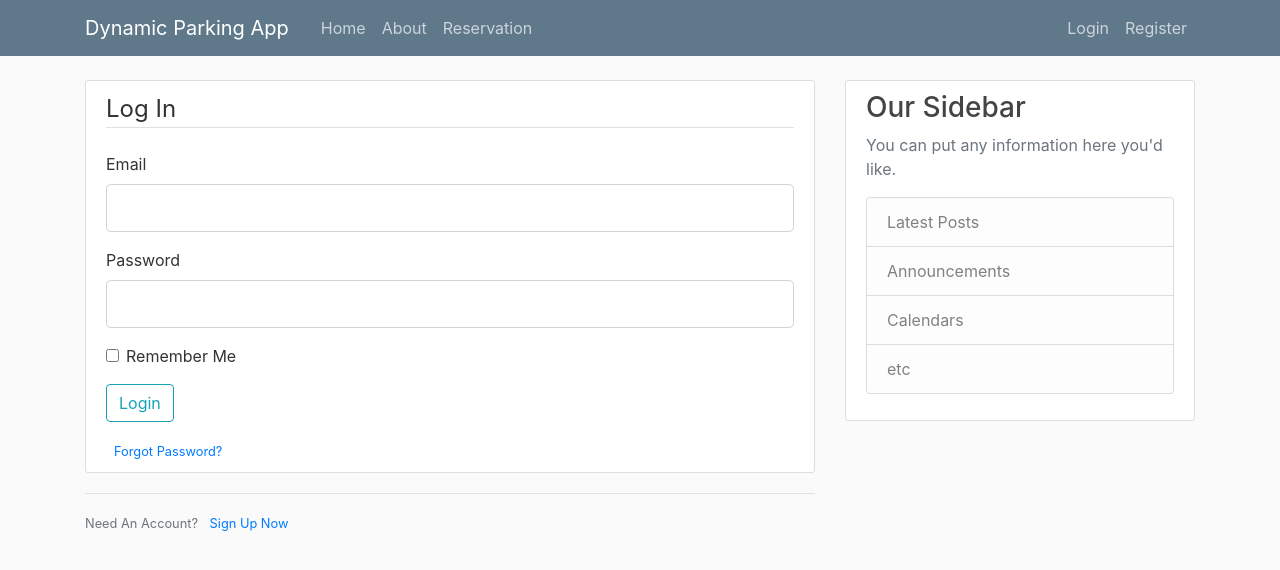
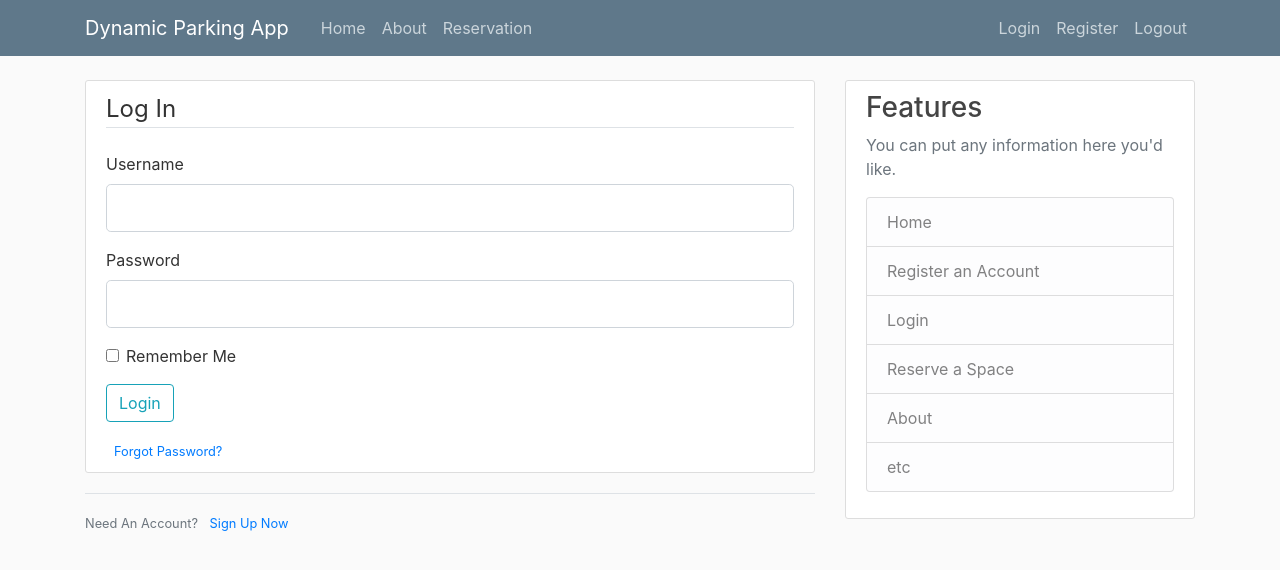
Before and after one commit to jvescio1996/KFC, a Flask app: page /login in a window 1280 px wide. Shown: the top 570 px of the page. Run offline with Flask 2, Linux system fonts and the light colour scheme; data that the repository does not hold is empty; some libraries are stand-ins or nearby versions.

Commit message:
Add files via upload

```diff
--- a/app.py
+++ b/app.py
@@ -1,15 +1,39 @@
-from flask import Flask, render_template, url_for, flash, redirect
+from datetime import datetime
+from flask import Flask, render_template, url_for, flash, redirect, request, session
+from flask_sqlalchemy import SQLAlchemy
 from forms import RegistrationForm, LoginForm, ReservationForm
+import pymysql
+import hashlib
+from passlib.hash import sha256_crypt
+
+
+salt = "3b0"
+
+pymysql.install_as_MySQLdb()
 
 app = Flask(__name__)
 app.config['SECRET_KEY'] = '5791628bb0b13ce0c676dfde280ba245'
 
+
+"""
+# Configure database connection
+cnxn = pymysql.connect(user="dpaAdmin", password="XN@mV9ztP4fe", host="dynamicparking.mysql.database.azure.com", port=3306, database="dynamicparking", ssl_ca="DigiCertGlobalRootCA.crt.pem", ssl_disabled=True)
+cursor = cnxn.cursor()
+
+print ("connected to database")
+"""
 posts = [
     {
-        'author': 'Keanu Reeves Fan Club',
-        'title': 'Dynamic Parking App',
-        'content': 'Hello and Welcome to the Dynamic Parking App (DPA) Homepage! ',
-        'date_posted': 'September 2, 1964'
+        'author': 'Daniel Pay',
+        'title': 'Blog Post 1',
+        'content': 'First post content',
+        'date_posted': 'April 20, 2018'
+    },
+    {
+        'author': 'Jane Doe',
+        'title': 'Blog Post 2',
+        'content': 'Second post content',
+        'date_posted': 'April 21, 2018'
     }
 ]
 
@@ -17,6 +41,7 @@ posts = [
 @app.route("/")
 @app.route("/home")
 def home():
+
     return render_template('home.html', posts=posts)
 
 
@@ -29,8 +54,10 @@ def about():
 def reservation():
     form = ReservationForm()
     if form.validate_on_submit():
-        #flash(f'Reservation created for {form.username.data}!', 'success')
-        flash(f'Reservation created for KFCGroup!', 'success')
+
+
+        flash(f'Reservation created for {form.username.data}!', 'success')
+        #flash(f'Reservation created for KFCGroup!', 'success')
         return redirect(url_for('home'))
     return render_template('reservation.html', title='Reservation', form=form)
 
@@ -38,23 +65,108 @@ def reservation():
 @app.route("/register", methods=['GET', 'POST'])
 def register():
     form = RegistrationForm()
+    cnxn = pymysql.connect(user="dpaAdmin", password="XN@mV9ztP4fe", host="dynamicparking.mysql.database.azure.com", port=3306, database="dynamicparking", ssl_ca="DigiCertGlobalRootCA.crt.pem", ssl_disabled=True)
+    cursor = cnxn.cursor()
+
+    #def user_register(username, password, email):
+    username = form.username.data
+    password = form.password.data
+    email = form.email.data
+
     if form.validate_on_submit():
-        flash(f'Account created for {form.username.data}!', 'success')
-        return redirect(url_for('home'))
+        cursor.execute('SELECT * FROM users WHERE username = %s', (username,))
+        account = cursor.fetchone()
+
+        if account:
+            flash(f'Account already exists!', 'error')
+        else:
+
+            #user_password = str(password)+salt
+            db_password = sha256_crypt.encrypt(password)
+            db_password2 = sha256_crypt.encrypt(password)
+
+            print(db_password)
+            print(db_password2)
+            print(sha256_crypt.verify("P@ssw0rd", db_password))
+
+            #hpass =hashlib.md5(user_password.encode())
+            #print(hpass.hexdigest())
+
+            cursor.execute('INSERT INTO users(username, user_password, user_email) VALUES (%s, %s, %s)', (username, password, email,))
+            cnxn.commit()
+
+            flash(f'Account created for {form.username.data}!', 'success')
+        return redirect(url_for('login'))
     return render_template('register.html', title='Register', form=form)
 
 
 @app.route("/login", methods=['GET', 'POST'])
 def login():
     form = LoginForm()
+    cnxn = pymysql.connect(
+    	user="dpaAdmin",
+        password="XN@mV9ztP4fe",
+        host="dynamicparking.mysql.database.azure.com",
+        port=3306,
+        database="dynamicparking",
+        ssl_ca="DigiCertGlobalRootCA.crt.pem",
+        ssl_disabled=True)
+    cursor = cnxn.cursor()
+
+    #def user_login(password, email):
+    username = form.username.data
+    password = form.password.data
+    print(username)
+    print(password)
+
     if form.validate_on_submit():
-        #if form.email.data == 'admin@dpa.com' and form.password.data == 'p@ssw0rd':
-            flash('You have been logged in!', 'success')
+        """
+        db_password = sha256_crypt.encrypt(password)
+        db_password2 = sha256_crypt.encrypt(password)
+
+        print(db_password)
+        print(db_password2)
+        print(sha256_crypt.verify("P@ssw0rd", db_password))
+        """
+
+        cursor.execute('SELECT * FROM users WHERE username = %s AND user_password =  %s', (username, password,))
+        account = cursor.fetchone()
+        print(account)
+
+        """
+        myresult = cursor.fetchall()
+        for x in myresult:
+        	print(x)
+        """
+
+        # If account exists in form table in our database
+        if account:
+            print("Credentials Match!")
+            # Create session data, we can access this data in other routes
+            session['loggedin'] = True
+            #session['id'] = account['id']
+            #session['username'] = account['username']
+
+            # Redirect to home page
+            flash(f'{form.username.data} Logged in Successfully!', 'success')
             return redirect(url_for('home'))
-        #else:
-            #flash('Login Unsuccessful. Please check username and password', 'danger')
+        else:
+            # Account doesnt exist or username/password incorrect
+            flash(f'Account doesnt exist or username/password Incorrect!', 'error')
+
+        return redirect(url_for('login'))
     return render_template('login.html', title='Login', form=form)
 
 
+@app.route("/logout", methods=['GET', 'POST'])
+def logout():
+	# Remove session data, this will log the user out
+    session.pop('loggedin', None)
+    session.pop('id', None)
+    session.pop('username', None)
+    # Redirect to login page
+    flash(f'Logged out Successfully!', 'success')
+    return redirect(url_for('login'))
+
 if __name__ == '__main__':
     app.run(debug=True)
--- a/forms.py
+++ b/forms.py
@@ -1,27 +1,26 @@
 from flask_wtf import FlaskForm
 from wtforms import StringField, PasswordField, SubmitField, BooleanField, RadioField, DateField, TimeField
 from wtforms.validators import DataRequired, Length, Email, EqualTo
-
+import pymysql
 
 class RegistrationForm(FlaskForm):
-	username = StringField('Username', validators=[DataRequired(), Length(min=2, max=20)])
-	email = StringField('Email', validators=[DataRequired(), Email()])
-	password = PasswordField('Password', validators=[DataRequired()])
+	username = StringField('Username', validators=[DataRequired(), Length(min=2, max=30)])
+	email = StringField('Email', validators=[DataRequired(), Email(), Length(min=2, max=50)])
+	password = PasswordField('Password', validators=[DataRequired(), Length(min=2, max=30)])
 	confirm_password = PasswordField('Confirm Password', validators=[DataRequired(), EqualTo('password')])
 	submit = SubmitField('Sign Up')
 
 class LoginForm(FlaskForm):
-	email = StringField('Email', validators=[DataRequired(), Email()])
+	username = StringField('Username', validators=[DataRequired()])
 	password = PasswordField('Password', validators=[DataRequired()])
 	remember = BooleanField('Remember Me')
 	submit = SubmitField('Login')
 
-
 class ReservationForm(FlaskForm):
-	username = StringField('KFCGroup')
+	username = StringField('KFCGroup', validators=[DataRequired()])
 	license_plate = StringField('License Plate', validators=[DataRequired(), Length(min=1, max=8)])
 	reservation_date = DateField('Reservation Date: ',format='%Y-%m-%d')
-	reservation_start_time  = TimeField('Reservation Start Time',format='%H:%M')
-	reservation_end_time  = TimeField('Reservation End Time',format='%H:%M')
+	reservation_start_time  = TimeField('Reservation Start Time',format='%H')
+	reservation_end_time  = TimeField('Reservation End Time',format='%H:')
 	handicap_parking = RadioField('Is Handicap Parking Required?', choices =[('value', 'Yes'),('value_two', 'No')], default='value_two')
 	submit = SubmitField('Reserve')
--- a/static/main.css
+++ b/static/main.css
@@ -78,3 +78,13 @@ a.article-title:hover {
 .account-heading {
   font-size: 2.5rem;
 }
+
+.alert-error {
+    background-color: rgba(255, 0, 0, 0.25);
+    color: black
+}
+
+.alert-success {
+    background-color: rgba(144, 238, 144, 0.5);
+    color: black
+}
--- a/templates/layout.html
+++ b/templates/layout.html
@@ -34,6 +34,7 @@
             <div class="navbar-nav">
               <a class="nav-item nav-link" href="{{ url_for('login') }}">Login</a>
               <a class="nav-item nav-link" href="{{ url_for('register') }}">Register</a>
+              <a class="nav-item nav-link" href="{{ url_for('logout') }}">Logout</a>
             </div>
           </div>
         </div>
@@ -55,12 +56,14 @@
         </div>
         <div class="col-md-4">
           <div class="content-section">
-            <h3>Our Sidebar</h3>
+            <h3>Features</h3>
             <p class='text-muted'>You can put any information here you'd like.
               <ul class="list-group">
-                <li class="list-group-item list-group-item-light">Latest Posts</li>
-                <li class="list-group-item list-group-item-light">Announcements</li>
-                <li class="list-group-item list-group-item-light">Calendars</li>
+                <li class="list-group-item list-group-item-light">Home</li>
+                <li class="list-group-item list-group-item-light">Register an Account</li>
+                <li class="list-group-item list-group-item-light">Login</a>
+                <li class="list-group-item list-group-item-light">Reserve a Space</li>
+                <li class="list-group-item list-group-item-light">About</li>
                 <li class="list-group-item list-group-item-light">etc</li>
               </ul>
             </p>
--- a/templates/login.html
+++ b/templates/login.html
@@ -6,16 +6,16 @@
             <fieldset class="form-group">
                 <legend class="border-bottom mb-4">Log In</legend>
                 <div class="form-group">
-                    {{ form.email.label(class="form-control-label") }}
-                    {% if form.email.errors %}
-                        {{ form.email(class="form-control form-control-lg is-invalid") }}
+                    {{ form.username.label(class="form-control-label") }}
+                    {% if form.username.errors %}
+                        {{ form.username(class="form-control form-control-lg is-invalid") }}
                         <div class="invalid-feedback">
-                            {% for error in form.email.errors %}
+                            {% for error in form.username.errors %}
                                 <span>{{ error }}</span>
                             {% endfor %}
                         </div>
                     {% else %}
-                        {{ form.email(class="form-control form-control-lg") }}
+                        {{ form.username(class="form-control form-control-lg") }}
                     {% endif %}
                 </div>
                 <div class="form-group">
--- /dev/null
+++ b/templates/logout.html
@@ -0,0 +1,4 @@
+{% extends "layout.html" %}
+{% block content %}
+	<h1>About Page</h1>
+{% endblock content %}
```
Also changed, not shown: templates/register.html (+2 -30 lines), requirements.txt (line endings or trailing spaces).
